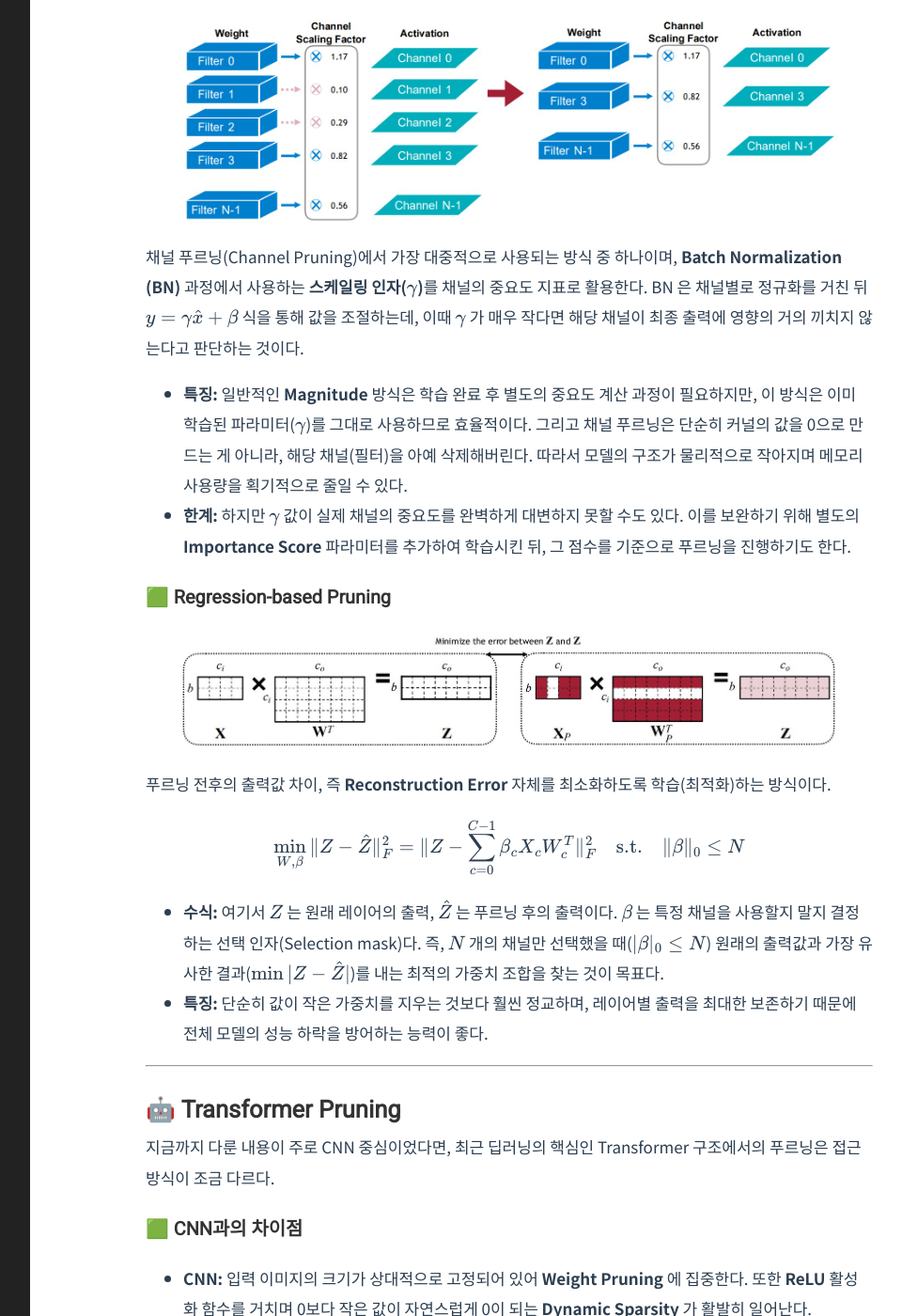
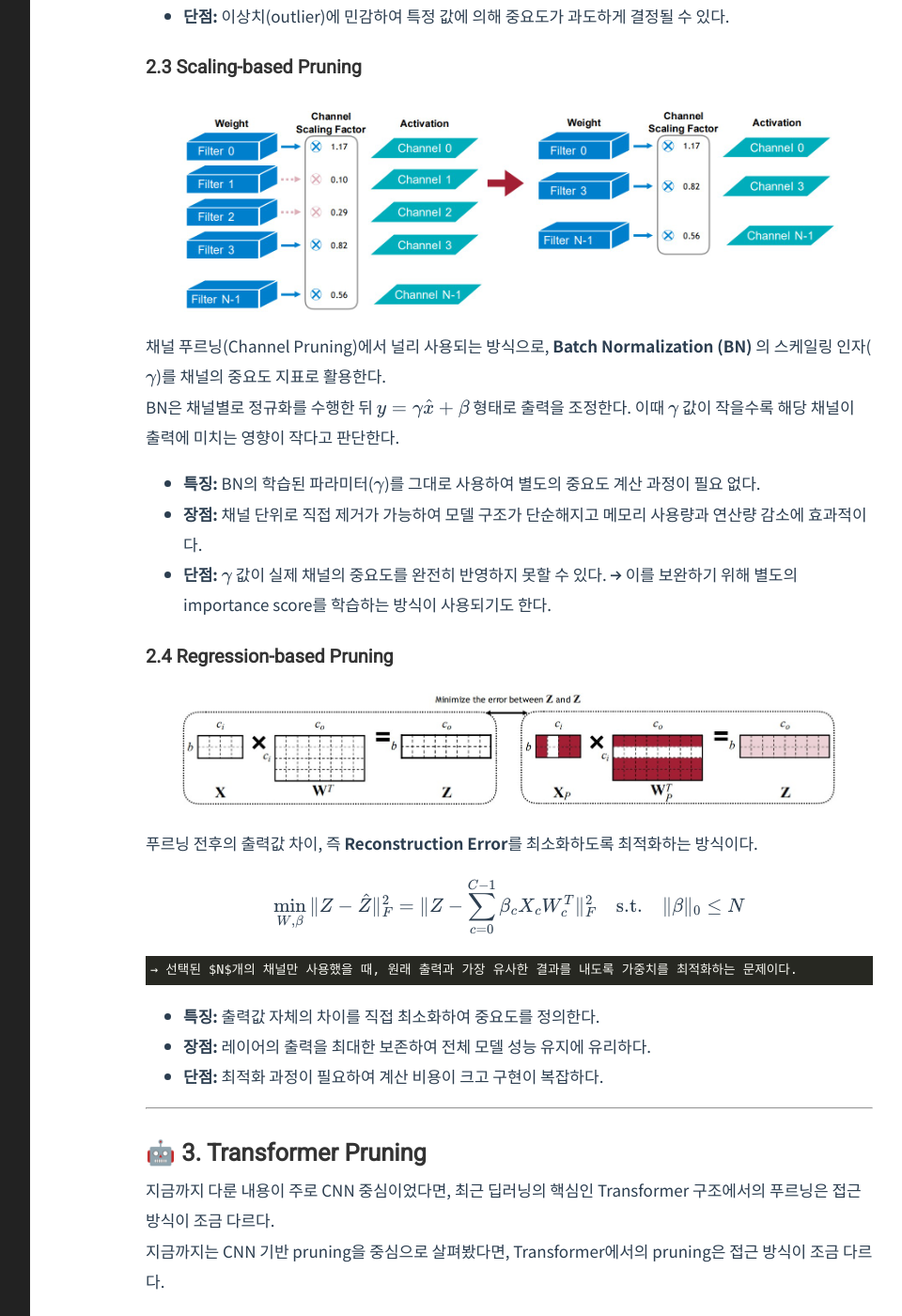
Before and after one commit to Youngjun-CV/Youngjun-CV.github.io, a Jekyll site: the page built from _posts/model compression/2026-04-01-granularity-criterion.markdown, in a window 1280 px wide and 1400 px high, scrolled down 4797 px. Shown: the whole window at 94% size, without its empty margins (228-1188 px from the left). Built offline with Jekyll 4.4.1, drawn with Linux system fonts in a browser that asks for light colours; formulas are drawn with MathJax 3; some of the changed text lies outside the part shown.

Commit message:
Update 2026-04-01-granularity-criterion.markdown

```diff
--- a/_posts/model compression/2026-04-01-granularity-criterion.markdown
+++ b/_posts/model compression/2026-04-01-granularity-criterion.markdown
@@ -82,71 +82,92 @@ category: ModelCompression
 
 일반적으로 pruning criterion은 다음과 같은 방식으로 나뉜다.
 
-### 3.2 Magnitude-Based Pruning
-가중치의 절댓값을 기준으로 중요도를 판단하는 방식이다. 값이 클수록 중요하, 작을수록 중요도가 낮다고 가정한다.
+### 2.2 Magnitude-Based Pruning
+가중치의 절댓값을 기준으로 중요도를 판단하는 방식이다. 값이 클수록 중요하고, 작을수록 중요도가 낮다고 가정한다.
 
 #### ◼️ Element-wise Pruning
 ![image](/images/ModelCompression/granularity_4.jpg)
+
+* **Importance:** $s = \|w\|$
+
+    → 가중치의 절댓값을 그대로 중요도로 사용한다.
+
 * **특징:** 개별 가중치의 크기를 독립적으로 비교한다.
 * **장점:** 구현이 간단하고 계산 비용이 낮아 baseline으로 널리 사용된다.
 * **단점:** 가중치의 크기가 실제 중요도를 완전히 반영하지 못할 수 있다.
 
-* **Importance:** $s = \|w\|$
-→ 가중치의 절댓값을 그대로 중요도로 사용한다.
-
-
 #### ◼️ Row-wise Pruning (L1)
 ![image](/images/ModelCompression/granularity_5.jpg)
-행(Row) 단위로 가중치들의 절대값을 모두 더해 해당 행의 중요도를 결정한다. 어떤 행(벡터)을 통째로 날릴지 정할 때 사용한다. 중요한 정보를 담고 있는 파라미터까지 한꺼번에 날아갈 위험이 있어 상대적으로 정확도가 떨어진다.
+* **Importance:** $s = \sum_{j} \|w_{ij}\|$
 
-* **Importance:** $s = \sum_{j} \|w_{ij}\|$
+    → 행에 포함된 가중치 절댓값의 합을 중요도로 사용
+
+* **특징:** 행(row) 단위로 가중치 절댓값의 합을 사용하여 중요도를 계산한다.
+* **장점:** 벡터 단위로 중요도를 평가하여 structured pruning에 활용 가능하다.
+* **단점:** 중요한 요소가 포함된 벡터 전체가 제거될 수 있어 정확도 손실 가능성이 있다.
 
 #### ◼️ Row-wise Pruning (L2)
 ![image](/images/ModelCompression/granularity_6.jpg)
-행 단위로 계산하되, **L2 norm** 을 사용한다. 각 요소의 제곱 합에 루트를 씌워 중요도를 측정하며, L1보다 큰 값에 더 민감하게 반응하는 특성이 있다.
-
 * **Importance:** $s = \sqrt{\sum_{j} w_{ij}^{2}}$
 
-### 🟩 Scaling-based Pruning
+    → 제곱합의 루트를 통해 벡터 크기를 중요도로 사용
+
+* **특징:** 행 단위로 L2 norm을 사용하여 중요도를 계산한다.
+* **장점:** 큰 값을 더 강조하여 중요한 벡터를 보존하는 데 유리하다.
+* **단점:** 이상치(outlier)에 민감하여 특정 값에 의해 중요도가 과도하게 결정될 수 있다.
+
+### 2.3 Scaling-based Pruning
 ![image](/images/ModelCompression/granularity_7.jpg)
-채널 푸르닝(Channel Pruning)에서 가장 대중적으로 사용되는 방식 중 하나이며, **Batch Normalization (BN)** 과정에서 사용하는 **스케일링 인자($\gamma$)**를 채널의 중요도 지표로 활용한다. BN 은 채널별로 정규화를 거친 뒤 $y = \gamma \hat{x} + \beta$ 식을 통해 값을 조절하는데, 이때 $\gamma$ 가 매우 작다면 해당 채널이 최종 출력에 영향의 거의 끼치지 않는다고 판단하는 것이다.
+채널 푸르닝(Channel Pruning)에서 널리 사용되는 방식으로, **Batch Normalization (BN)** 의 스케일링 인자($\gamma$)를 채널의 중요도 지표로 활용한다.
 
-* **특징:** 일반적인 **Magnitude** 방식은 학습 완료 후 별도의 중요도 계산 과정이 필요하지만, 이 방식은 이미 학습된 파라미터($\gamma$)를 그대로 사용하므로 효율적이다. 그리고 채널 푸르닝은 단순히 커널의 값을 0으로 만드는 게 아니라, 해당 채널(필터)을 아예 삭제해버린다. 따라서 모델의 구조가 물리적으로 작아지며 메모리 사용량을 획기적으로 줄일 수 있다.
+BN은 채널별로 정규화를 수행한 뒤 $y = \gamma \hat{x} + \beta$ 형태로 출력을 조정한다. 이때 $\gamma$ 값이 작을수록 해당 채널이 출력에 미치는 영향이 작다고 판단한다.
 
-* **한계:** 하지만 $\gamma$ 값이 실제 채널의 중요도를 완벽하게 대변하지 못할 수도 있다. 이를 보완하기 위해 별도의 **Importance Score** 파라미터를 추가하여 학습시킨 뒤, 그 점수를 기준으로 푸르닝을 진행하기도 한다.
+* **특징:** BN의 학습된 파라미터($\gamma$)를 그대로 사용하여 별도의 중요도 계산 과정이 필요 없다.
+* **장점:** 채널 단위로 직접 제거가 가능하여 모델 구조가 단순해지고 메모리 사용량과 연산량 감소에 효과적이다.
+* **단점:** $\gamma$ 값이 실제 채널의 중요도를 완전히 반영하지 못할 수 있다.
+    → 이를 보완하기 위해 별도의 importance score를 학습하는 방식이 사용되기도 한다.
 
-### 🟩 Regression-based Pruning
+### 2.4 Regression-based Pruning
 ![image](/images/ModelCompression/granularity_9.jpg)
-
-푸르닝 전후의 출력값 차이, 즉 **Reconstruction Error** 자체를 최소화하도록 학습(최적화)하는 방식이다.
+푸르닝 전후의 출력값 차이, 즉 **Reconstruction Error**를 최소화하도록 최적화하는 방식이다.
 
 $$\min_{W, \beta} \| Z - \hat{Z} \|_{F}^{2} = \| Z - \sum_{c=0}^{C-1} \beta_{c} X_{c} W_{c}^{T} \|_{F}^{2} \quad \text{s.t.} \quad \|\beta\|_{0} \le N$$
 
-* **수식:** 여기서 $Z$ 는 원래 레이어의 출력, $\hat{Z}$ 는 푸르닝 후의 출력이다. $\beta$ 는 특정 채널을 사용할지 말지 결정하는 선택 인자(Selection mask)다. 즉, $N$ 개의 채널만 선택했을 때($\|\beta\|_{0} \le N$) 원래의 출력값과 가장 유사한 결과($\min \|Z-\hat{Z}\|$)를 내는 최적의 가중치 조합을 찾는 것이 목표다.
+    → 선택된 $N$개의 채널만 사용했을 때, 원래 출력과 가장 유사한 결과를 내도록 가중치를 최적화하는 문제이다.
 
-* **특징:** 단순히 값이 작은 가중치를 지우는 것보다 훨씬 정교하며, 레이어별 출력을 최대한 보존하기 때문에 전체 모델의 성능 하락을 방어하는 능력이 좋다.
+* **특징:** 출력값 자체의 차이를 직접 최소화하여 중요도를 정의한다.
+* **장점:** 레이어의 출력을 최대한 보존하여 전체 모델 성능 유지에 유리하다.
+* **단점:** 최적화 과정이 필요하여 계산 비용이 크고 구현이 복잡하다.
 
 ---
 
-## 🤖 Transformer Pruning
+## 🤖 3. Transformer Pruning
 지금까지 다룬 내용이 주로 CNN 중심이었다면, 최근 딥러닝의 핵심인 Transformer 구조에서의 푸르닝은 접근 방식이 조금 다르다.
 
-### 🟩 CNN과의 차이점
-* **CNN:** 입력 이미지의 크기가 상대적으로 고정되어 있어 **Weight Pruning** 에 집중한다. 또한 **ReLU** 활성화 함수를 거치며 0보다 작은 값이 자연스럽게 0이 되는 **Dynamic Sparsity** 가 활발히 일어난다.
+지금까지는 CNN 기반 pruning을 중심으로 살펴봤다면, Transformer에서의 pruning은 접근 방식이 조금 다르다.
 
-* **Transformer:** 입력 시퀀스(토큰)의 길이에 따라 연산량이 크게 변하며, 구조적으로 Self-Attention 이 핵심이다.
+### 3.1 CNN과의 차이점
+* **CNN:** 입력 크기가 비교적 고정되어 있어 **Weight Pruning** 중심으로 최적화가 이루어진다. 또한 ReLU를 통해 자연스럽게 sparsity가 발생한다.
 
-### 🟩 Transformer의 주요 푸르님 전략
+* **Transformer:** 입력 시퀀스 길이에 따라 연산량이 크게 변하며, Self-Attention 구조를 기반으로 한다.
+
+### 3.2 Transformer의 주 전략
 
 #### ◼️ Token Pruning (Input Pruning)
-모든 토큰이 똑같이 중요하지 않다는 점에 착안하여, 중요도가 낮은 입력 토큰이나 Query, Key 단위를 삭제하여 연산량을 줄인다.
+* **특징:** 중요도가 낮은 토큰을 제거하여 입력 시퀀스 길이를 감소시킨다.
+* **장점:** sequence length 감소로 Self-Attention의 연산량을 직접적으로 줄일 수 있다.
+* **단점:** 중요한 토큰이 제거될 경우 문맥 정보 손실이 발생 가능하다.
+
 
 #### ◼️ Head Pruning
-**Multi-Head Attention** 구조에서 특정 태스크에 기여도가 낮은 **Head** 들을 통째로 날려버린다. 이것은 CNN의 채널 푸르닝과 유사한 효과를 낸다.
+* **특징:** Multi-Head Attention에서 일부 head를 제거한다.
+* **장점:** 불필요한 attention 연산을 줄여 모델 구조를 단순화할 수 있다.
+* **단점:** 특정 head가 담당하던 표현 능력이 감소하여 성능 저하가 일어날 수 있다.
 
 #### ◼️ Weight Pruning
-일반적인 모델과 마찬가지로 **Feed-Forward Network (FFN)** 층의 가중치를 줄여 모델의 전체 파라미터 수를 최적화한다.
-
+* **특징:** FFN 등 내부 레이어의 가중치를 제거한다.
+* **장점:** 전체 파라미터 수 감소를 통해 모델 크기를 축소 가능하다.
+* **단점:** 구조 변화가 없기 때문에 실제 연산 속도 향상은 제한적이다.
 ---
 
 ## ☺️ 마치며
```
